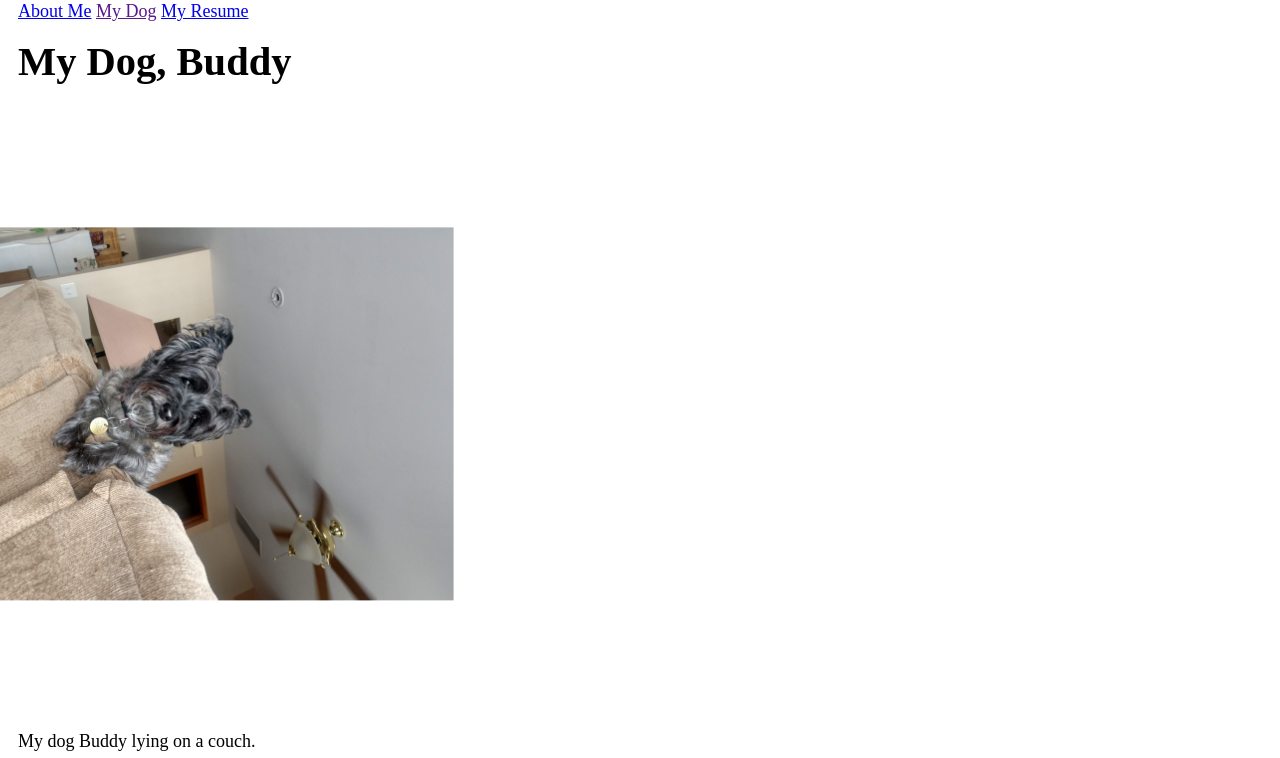
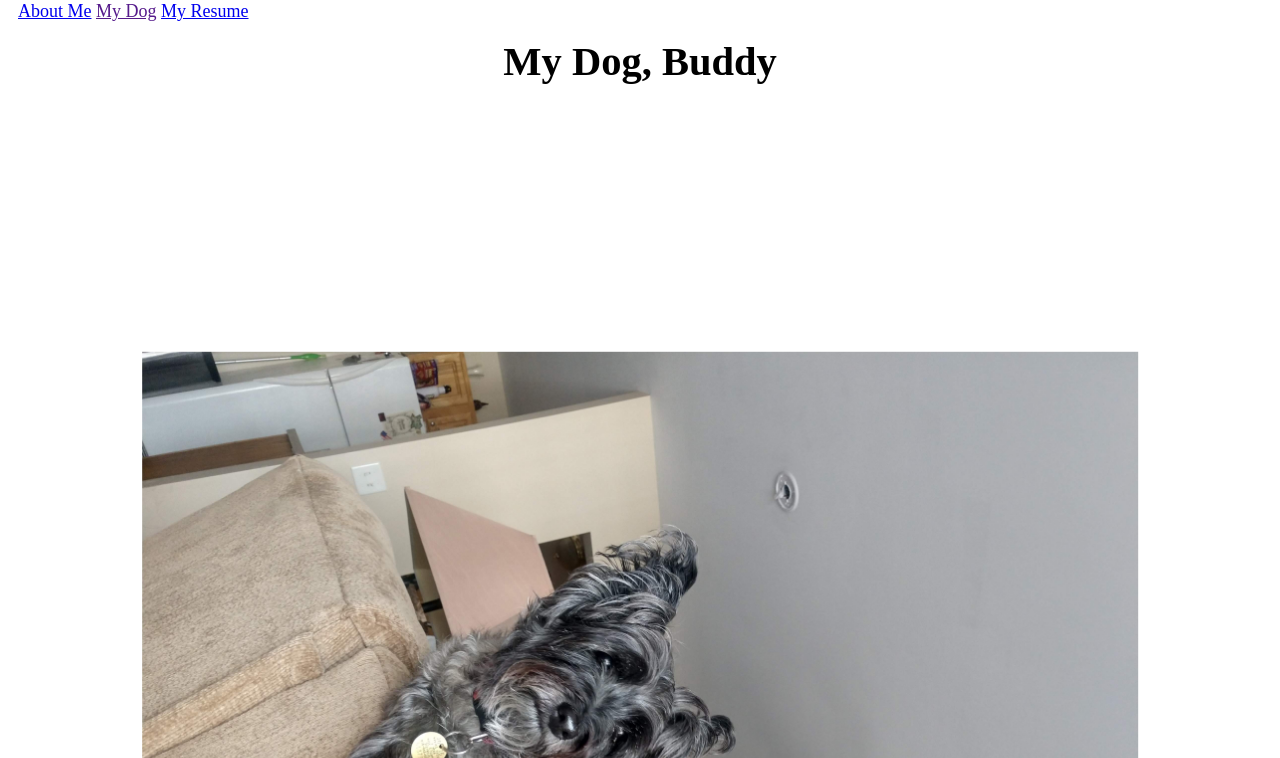
Before and after one commit to mmhofmann1/project2, a plain HTML site: page buddy/index.html in a window 1280 px wide. Shown: the top 758 px of the page. Drawn offline with Linux system fonts and the light colour scheme.

Commit message:
Revise image padding and media queries

```diff
--- a/screen.css
+++ b/screen.css
@@ -27,12 +27,14 @@ h2{
 
 img {
   transform: rotate(90deg);
-  width: 30%;
-  height: 30%;
-  padding: 5% 0;
+  width: 60%;
+  height: 60%;
+  padding: 10% 0;
 }
 
 .couchpic {
+  display: flex;
+  flex-direction: column;
   padding: 0 0 .5em 0;
 }
 
@@ -68,9 +70,15 @@ ul:not(.contactinfo){
 }
 
 @media screen and (min-width: 600px) {
-
+img{
+  display: block;
+  margin-left: auto;
+  margin-right: auto;
+}
 }
 
-@media screen and (min-width: 600px) {
-
+@media screen and (min-width: 1000px) {
+h1 {
+  text-align: center;
 }
+}
```
